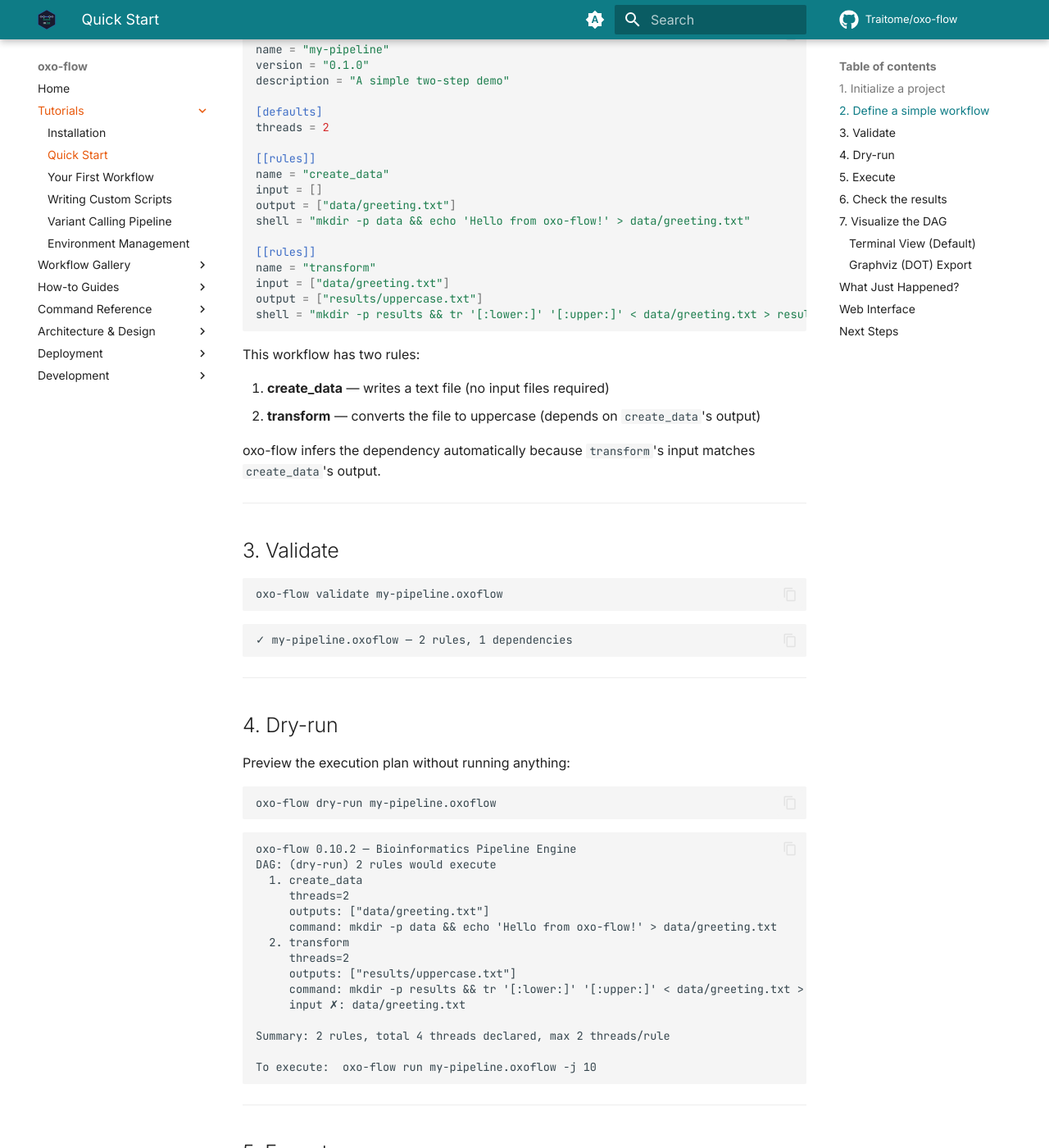
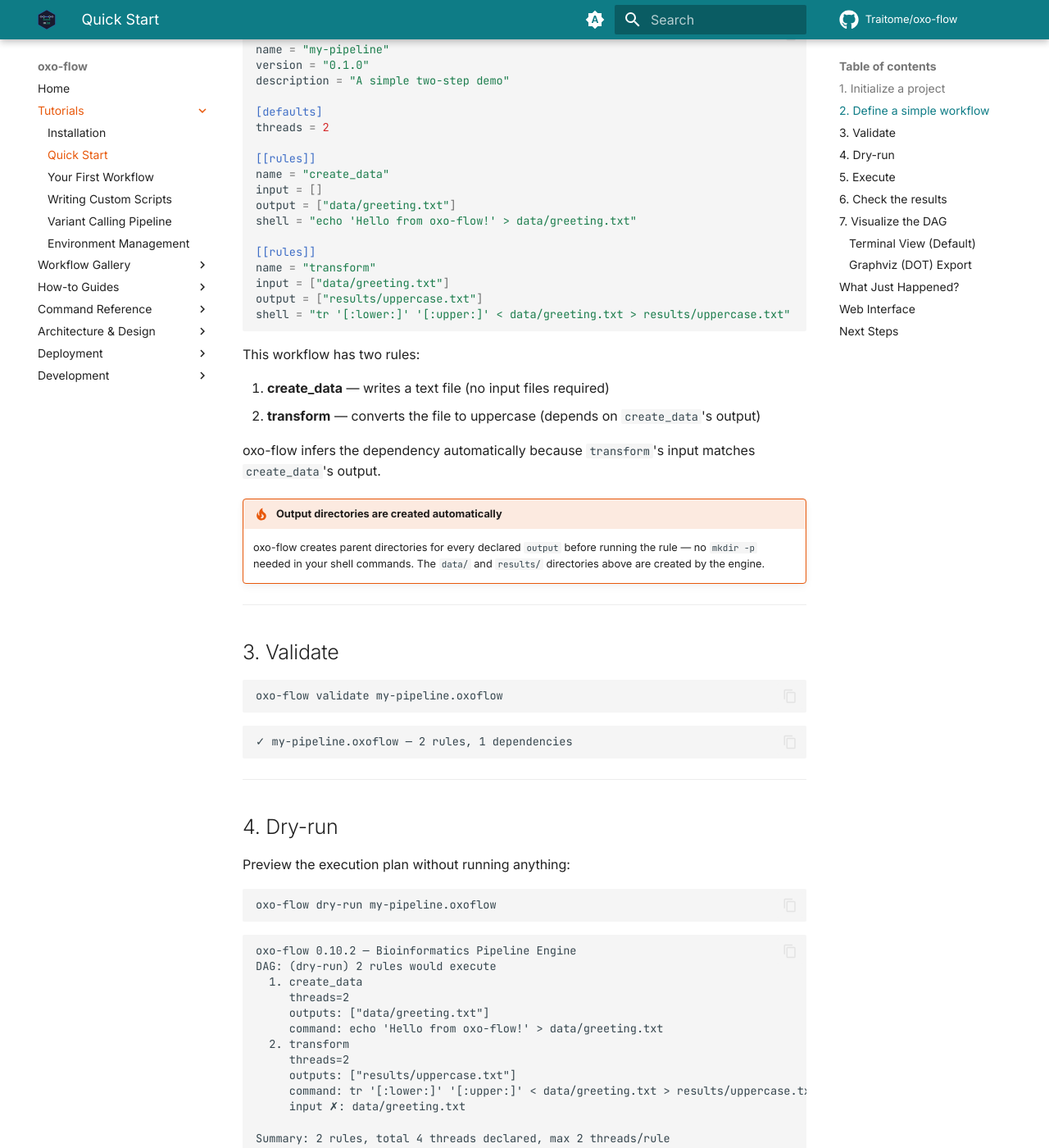
Before and after one commit to Traitome/oxo-flow, an MkDocs documentation site: the page built from docs/guide/src/tutorials/quickstart.md, in a window 1280 px wide and 1400 px high, scrolled down 718 px. Shown: the whole window at 82% size. Built offline with MkDocs 1.6.1 and Material for MkDocs 9.7.7, drawn with Linux system fonts in a browser that asks for light colours; comment, search, counter and statistics services are not loaded.

Commit message:
docs: quickstart — output directories are auto-created, remove mkdir boilerplate
Verified the engine auto-creates parent directories for every declared
output (nested paths included). Simplified the quickstart example:
removed 'mkdir -p data/results' from shells and added a tip box
explaining the behavior. Dry-run output example updated to match.
Tested end-to-end without any mkdir in shells.

Co-Authored-By: Claude <noreply@anthropic.com>

````diff
--- a/docs/guide/src/tutorials/quickstart.md
+++ b/docs/guide/src/tutorials/quickstart.md
@@ -40,13 +40,13 @@ threads = 2
 name = "create_data"
 input = []
 output = ["data/greeting.txt"]
-shell = "mkdir -p data && echo 'Hello from oxo-flow!' > data/greeting.txt"
+shell = "echo 'Hello from oxo-flow!' > data/greeting.txt"
 
 [[rules]]
 name = "transform"
 input = ["data/greeting.txt"]
 output = ["results/uppercase.txt"]
-shell = "mkdir -p results && tr '[:lower:]' '[:upper:]' < data/greeting.txt > results/uppercase.txt"
+shell = "tr '[:lower:]' '[:upper:]' < data/greeting.txt > results/uppercase.txt"
 ```
 
 This workflow has two rules:
@@ -55,6 +55,9 @@ This workflow has two rules:
 2. **transform** — converts the file to uppercase (depends on `create_data`'s output)
 
 oxo-flow infers the dependency automatically because `transform`'s input matches `create_data`'s output.
+
+!!! tip "Output directories are created automatically"
+    oxo-flow creates parent directories for every declared `output` before running the rule — no `mkdir -p` needed in your shell commands. The `data/` and `results/` directories above are created by the engine.
 
 ---
 
@@ -84,11 +87,11 @@ DAG: (dry-run) 2 rules would execute
   1. create_data
      threads=2
      outputs: ["data/greeting.txt"]
-     command: mkdir -p data && echo 'Hello from oxo-flow!' > data/greeting.txt
+     command: echo 'Hello from oxo-flow!' > data/greeting.txt
   2. transform
      threads=2
      outputs: ["results/uppercase.txt"]
-     command: mkdir -p results && tr '[:lower:]' '[:upper:]' < data/greeting.txt > results/uppercase.txt
+     command: tr '[:lower:]' '[:upper:]' < data/greeting.txt > results/uppercase.txt
      input ✗: data/greeting.txt
 
 Summary: 2 rules, total 4 threads declared, max 2 threads/rule
````
